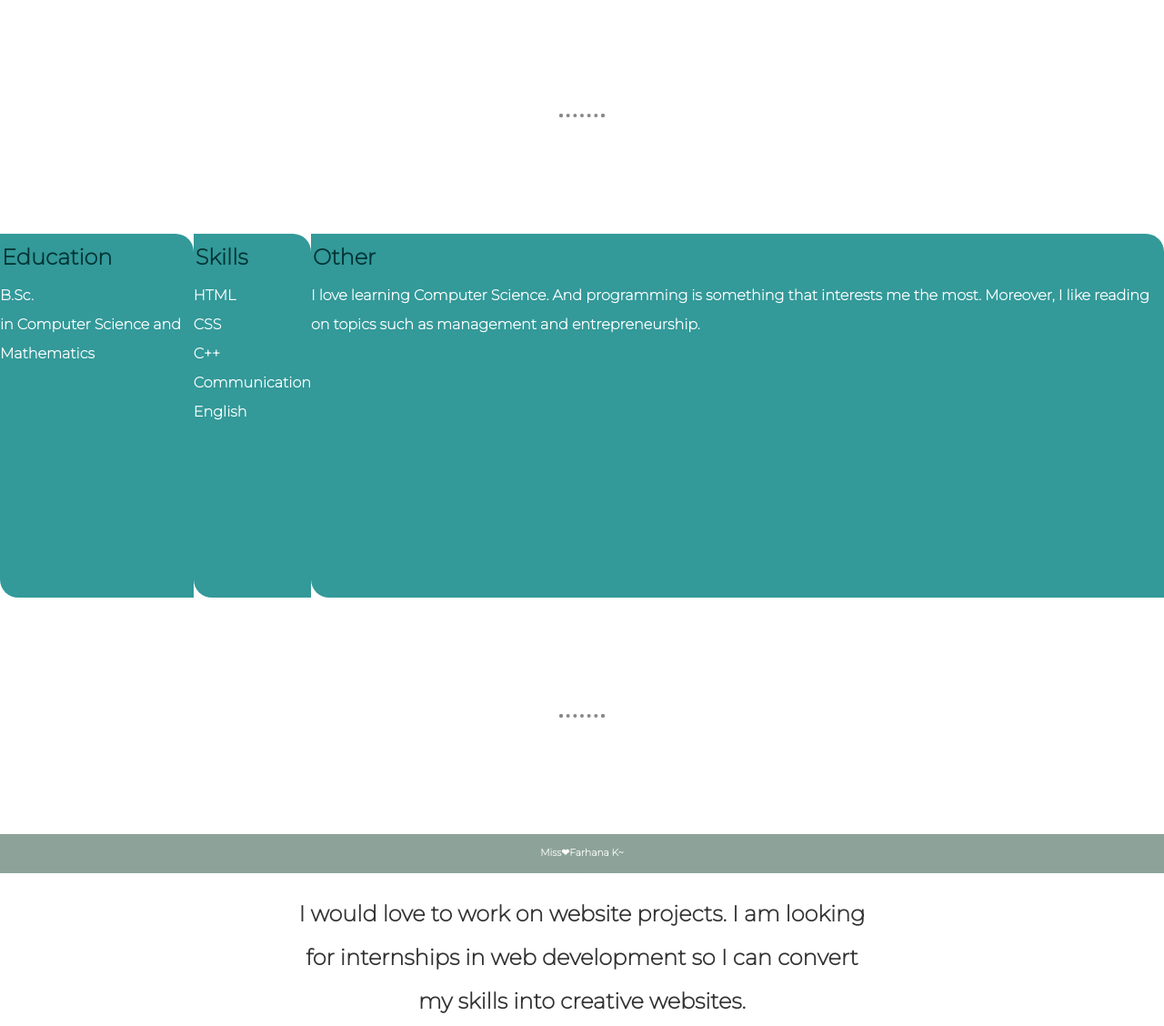
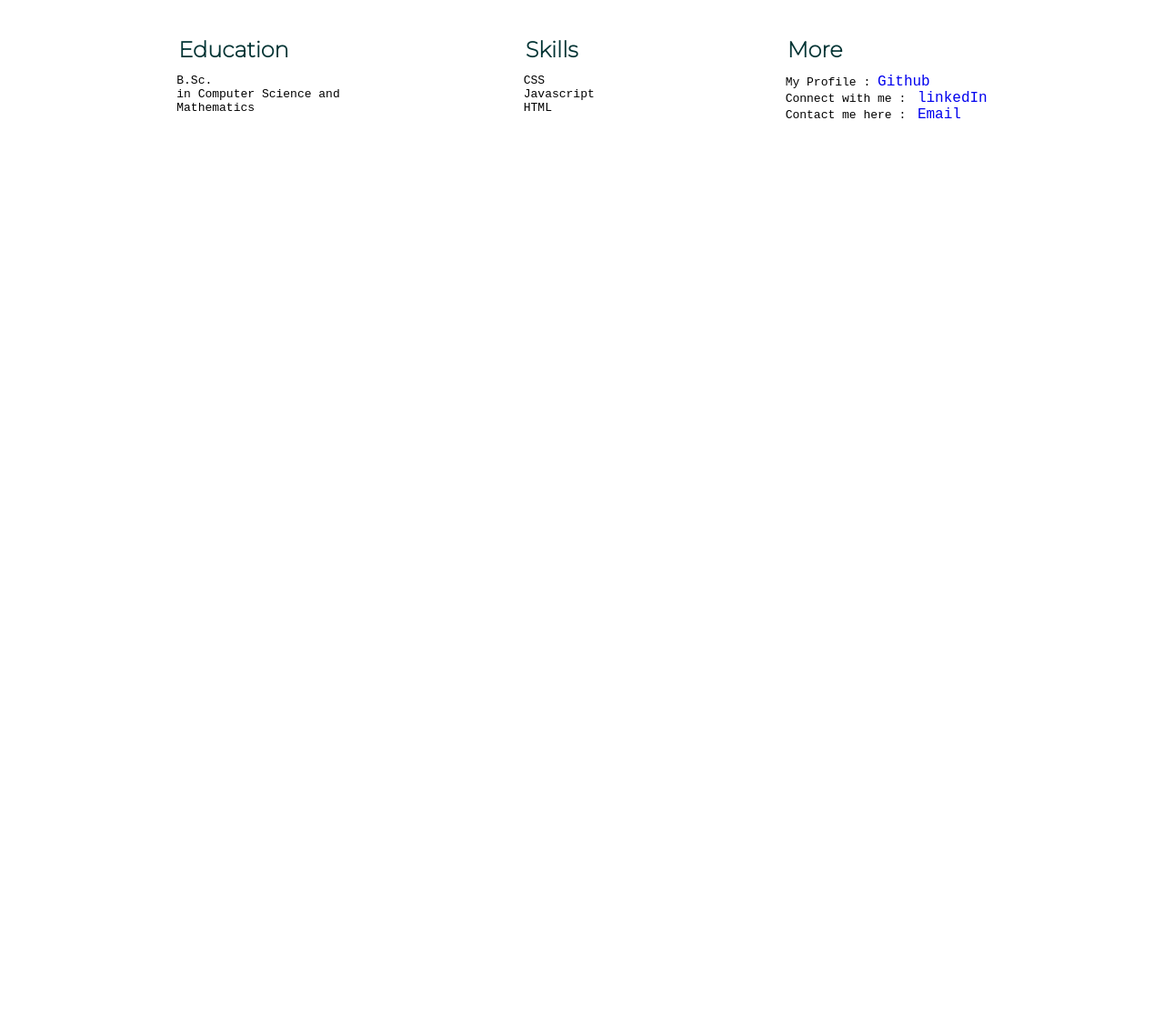
Before and after one commit to FarhanaK22/My-site, a plain HTML site: page index.html in a window 1280 px wide. Shown: the part 493-1621 px from the top of the page at 91% size. After the commit the page ends 800 px from the top, so only its background shows below. Drawn offline with Linux system fonts and the light colour scheme.

Commit message:
Update index.html

```diff
--- a/index.html
+++ b/index.html
@@ -8,39 +8,54 @@
      <link rel="preconnect" href="https://fonts.gstatic.com" crossorigin>
      <link href="https://fonts.googleapis.com/css2?family=Merriweather:ital@1&family=Montserrat:wght@200&family=Sacramento&display=swap" rel="stylesheet">
    </head>
-   <body>
-     <div class="intro">
+  <body>
+        <div class="intro">
        <h1>I am Farhana.</h1>
        <h3>
        Hi, I am a learner, explorer and a programmer.<br>Welcome to my personal site❤
        </h3>
+       <div class="about">
+      <div class="box1">
        <img src="coder.jpg" alt="coderpic">
-       <hr>
+
+      </div>
+      <div class="box2">
+      <p >I am coding enthusiast, consistently learning to become skilled developer.
+        I am interactive in nature and adaptive towards new knowledge
+      and environment.
+      </p>
+      </div>
      </div>
      <div class="info">
-       <div class="edu">
+       <div class="content">
          <h3 class="text">Education</h3>
+         <p >
+          <pre class="write" >
+B.Sc.
+in Computer Science and
+Mathematics
+          </pre>
+         </p>
+       </div>
+       <div class="content">
+         <h3 class="text">Skills</h3>
          <p>
-         B.Sc. <br>in Computer Science and Mathematics</p>
+            <pre class="write">
+CSS
+Javascript
+HTML
+            </pre>
+         </p>
+
        </div>
-       <div class="skill">
-         <h3 class="text">Skills</h3>
-         <p>HTML <br>CSS <br>C++ <br>Communication <br>English</p>
+       <div class="content">
+         <h3 class="text">More</h3>
+         <p >
+          <pre class="write">
+My Profile : <a href="https://github.com/FarhanaK22">Github</a>
+Connect with me :<a href="https://www.linkedin.com/in/farhana-professionally/"> linkedIn</a>
+Contact me here :<a href="mailto:someone@mysite.com"> Email</a></pre> </p>
        </div>
-       <div class="other">
-         <h3 class="text">Other</h3>
-         <p>I love learning Computer Science. And programming is something that interests me the most.
-           Moreover, I like reading on topics such as management and entrepreneurship.</p>
-       </div>
-     </div><hr>
-     <h6>Miss❤Farhana K~</h6>
-     <h2>More</h2>
-     <h3 class="more">I would love to work on website projects. I am looking for internships in web development
-      so I can convert my skills into creative websites.</h3><hr>
-      <h2>Contact Me</h2>
-      <h3 class="more"><a href="https://www.linkedin.com/in/farhana-professionally/">linkedIn</a>
-      <a href="https://github.com/FarhanaK22">Github</a>
-      <a href="mailto:someone@mysite.com">Email</a> </h3><hr>
-
-   </body>
+     </div>
+   <body>
  </html>
```
